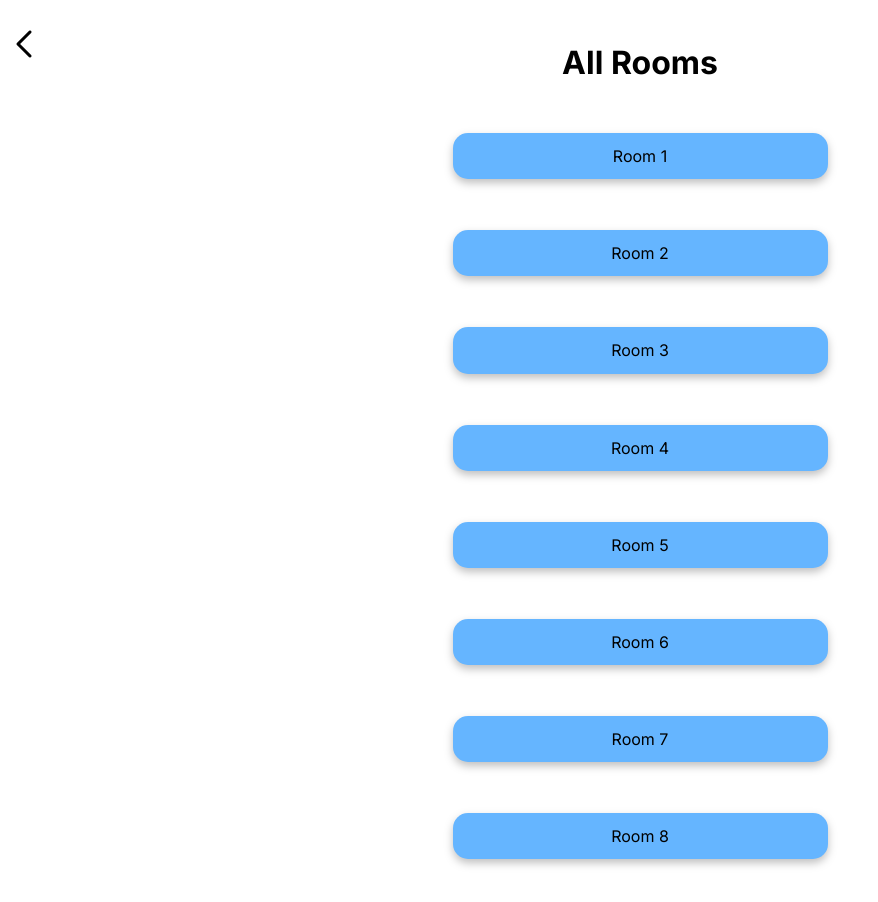
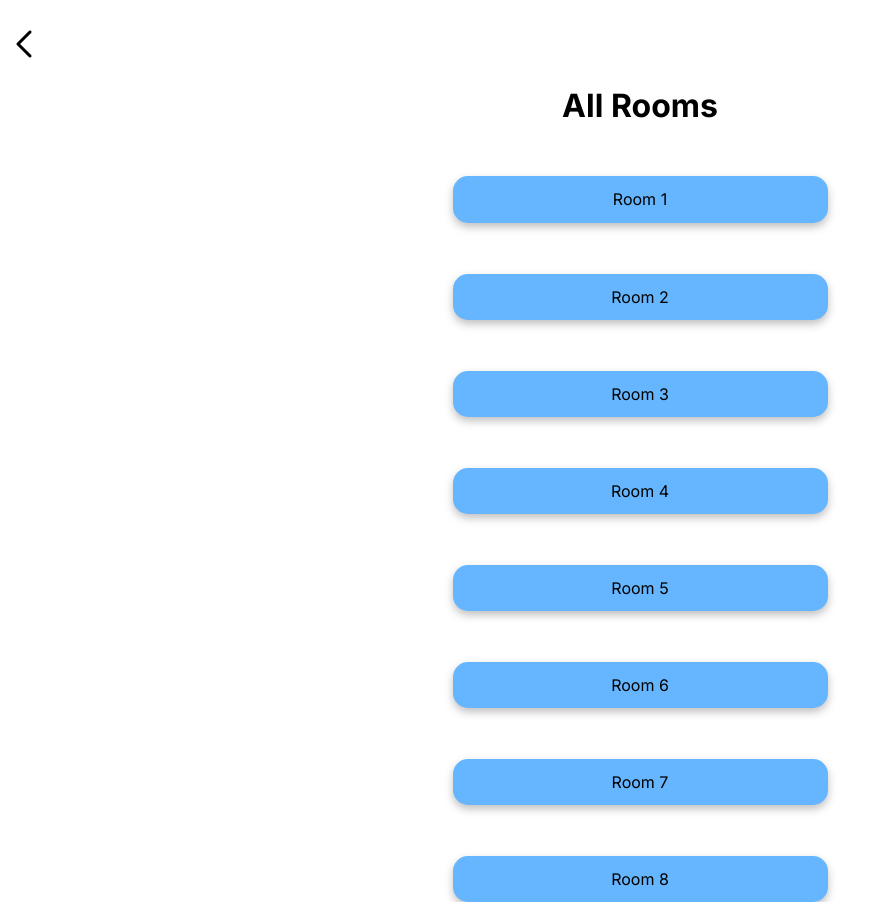
Before and after one commit to ben-me/capstone-project, a Next.js app: page /rooms in a window 1280 px wide. Shown: the whole page, without its empty margins (0-878 px from the left). Built offline with nearby package versions, Linux system fonts and the light colour scheme.

Commit message:
moved headline into component

```diff
--- /dev/null
+++ b/components/Header.js
@@ -0,0 +1,11 @@
+import styled from 'styled-components';
+
+export default function Header({ title }) {
+  return <Headline>{title}</Headline>;
+}
+
+const Headline = styled.h1`
+  margin-top: 2.7em;
+  text-align: center;
+  margin-bottom: 51px;
+`;
--- a/pages/rooms.js
+++ b/pages/rooms.js
@@ -2,6 +2,7 @@ import RoomItem from '../components/RoomItem';
 import { getAllRooms } from '../services/roomService';
 import styled from 'styled-components';
 import BackButton from '../components/BackButton';
+import Header from '../components/Header';
 
 export async function getStaticProps() {
   const rooms = await getAllRooms();
@@ -16,8 +17,8 @@ export default function Rooms({ rooms }) {
   return (
     <>
       <BackButton page={'/'} />
+      <Header title={'All Rooms'} />
       <RoomList>
-        <Header>All Rooms</Header>
         {rooms.map((room) => {
           return <RoomItem key={room.id} roomData={room} />;
         })}
@@ -31,13 +32,7 @@ const RoomList = styled.ul`
   flex-direction: column;
   padding: 0;
   gap: 51px;
-  margin: 2.7em auto;
+  margin: 0 auto;
   width: 375px;
   left: 26px;
 `;
-
-const Header = styled.h1`
-  text-align: center;
-  margin-bottom: 0;
-  margin-top: 0;
-`;
```
